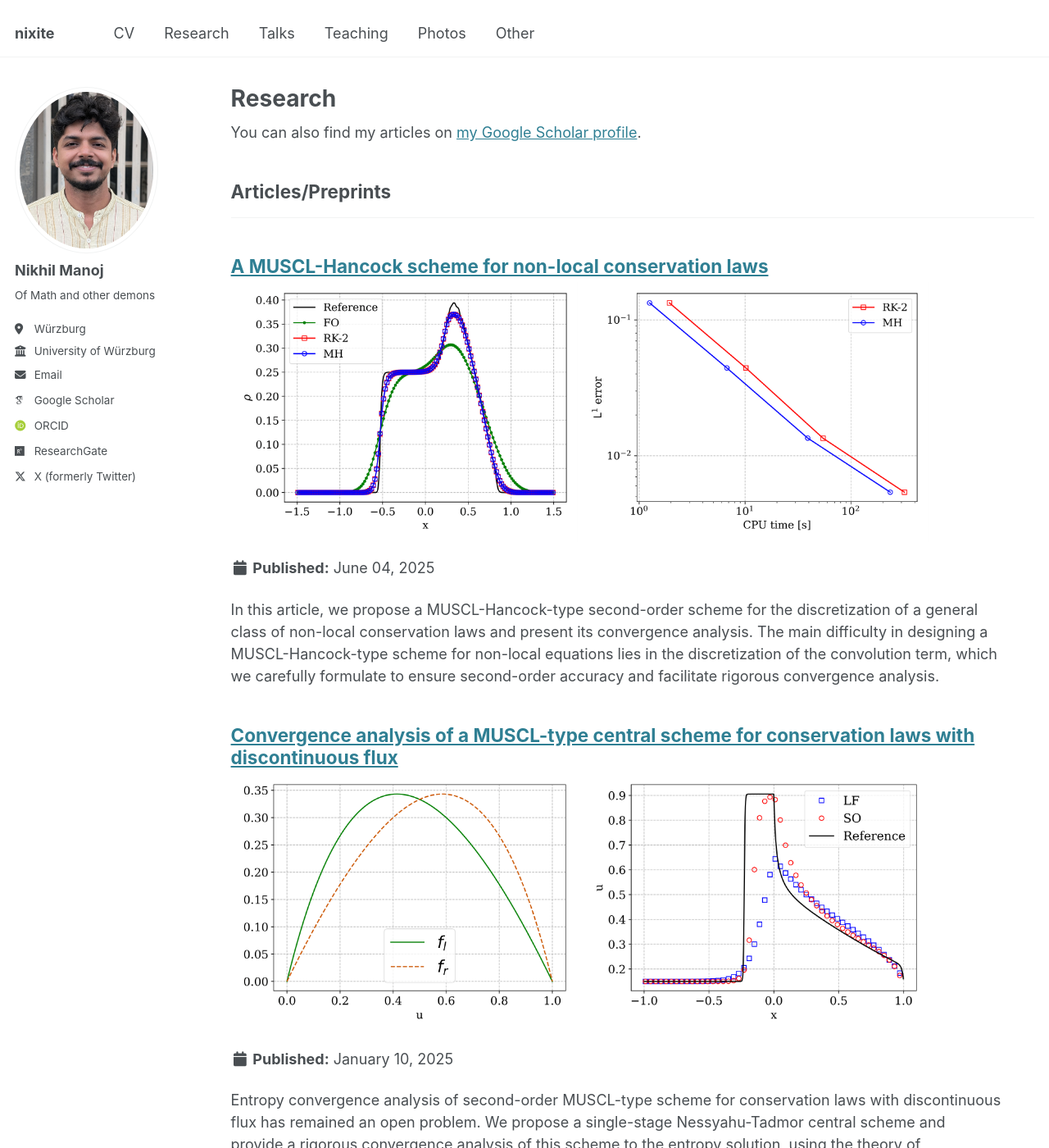
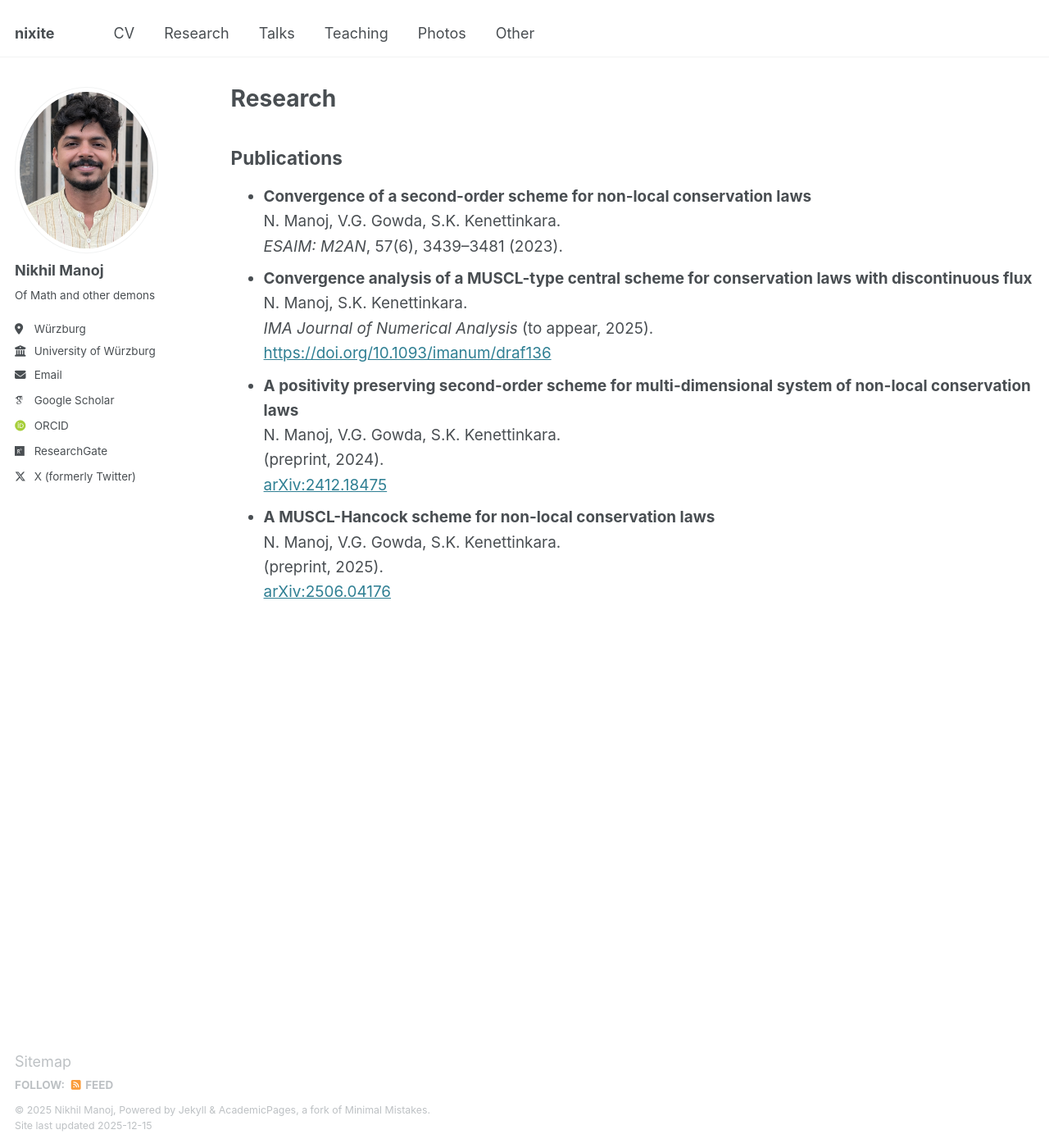
Before and after one commit to nikhil0597/nikhil0597.github.io, a Jekyll site: the page built from _pages/publications.html, in a window 1280 px wide and 1400 px high. Shown: the whole window at 82% size. Built offline with Jekyll 4.4.1, drawn with Linux system fonts in a browser that asks for light colours; some web fonts are replaced; some of the changed text lies outside the part shown.

Commit message:
Update publications.html

```diff
--- a/_pages/publications.html
+++ b/_pages/publications.html
@@ -5,29 +5,35 @@ permalink: /publications/
 author_profile: true
 ---
 
-{% if site.author.googlescholar %}
-  <div class="wordwrap">You can also find my articles on <a href="{{site.author.googlescholar}}">my Google Scholar profile</a>.</div>
-{% endif %}
+<h2>Publications</h2>
 
-{% include base_path %}
+<ul style="line-height: 1.6; font-size: 1.05em;">
 
-<!-- New style rendering if publication categories are defined -->
-{% if site.publication_category %}
-  {% for category in site.publication_category  %}
-    {% assign title_shown = false %}
-    {% for post in site.publications reversed %}
-      {% if post.category != category[0] %}
-        {% continue %}
-      {% endif %}
-      {% unless title_shown %}
-        <h2>{{ category[1].title }}</h2><hr />
-        {% assign title_shown = true %}
-      {% endunless %}
-      {% include archive-single.html %}
-    {% endfor %}
-  {% endfor %}
-{% else %}
-  {% for post in site.publications reversed %}
-    {% include archive-single.html %}
-  {% endfor %}
-{% endif %}
+  <li>
+    <strong>Convergence of a second-order scheme for non-local conservation laws</strong><br>
+    N. Manoj, V.G. Gowda, S.K. Kenettinkara.<br>
+    <em>ESAIM: M2AN</em>, 57(6), 3439–3481 (2023).
+  </li>
+
+  <li>
+    <strong>Convergence analysis of a MUSCL-type central scheme for conservation laws with discontinuous flux</strong><br>
+    N. Manoj, S.K. Kenettinkara.<br>
+    <em>IMA Journal of Numerical Analysis</em> (to appear, 2025).<br>
+    <a href="https://doi.org/10.1093/imanum/draf136">https://doi.org/10.1093/imanum/draf136</a>
+  </li>
+
+  <li>
+    <strong>A positivity preserving second-order scheme for multi-dimensional system of non-local conservation laws</strong><br>
+    N. Manoj, V.G. Gowda, S.K. Kenettinkara.<br>
+    (preprint, 2024).<br>
+    <a href="https://arxiv.org/abs/2412.18475">arXiv:2412.18475</a>
+  </li>
+
+  <li>
+    <strong>A MUSCL-Hancock scheme for non-local conservation laws</strong><br>
+    N. Manoj, V.G. Gowda, S.K. Kenettinkara.<br>
+    (preprint, 2025).<br>
+    <a href="https://arxiv.org/abs/2506.04176">arXiv:2506.04176</a>
+  </li>
+
+</ul>
```
